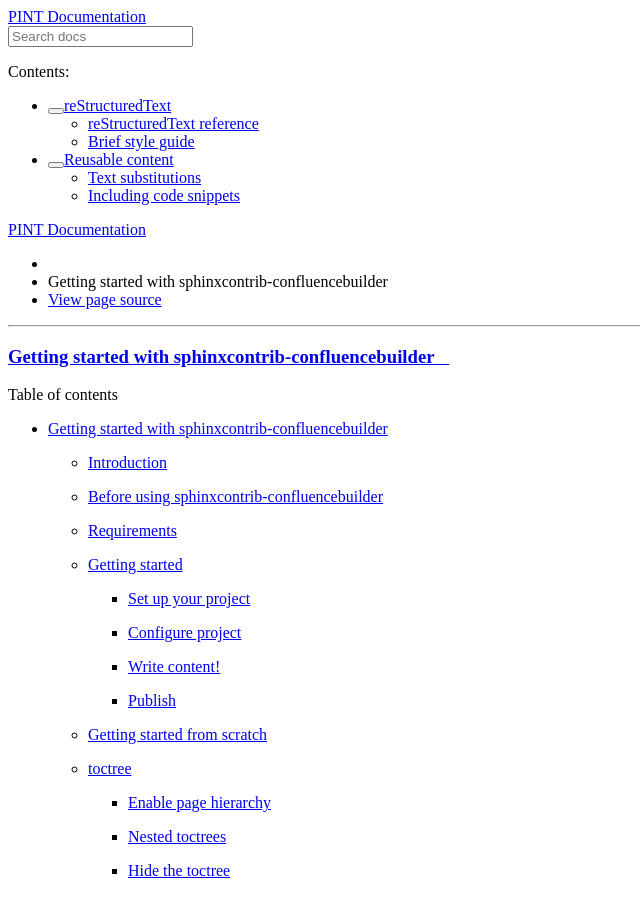
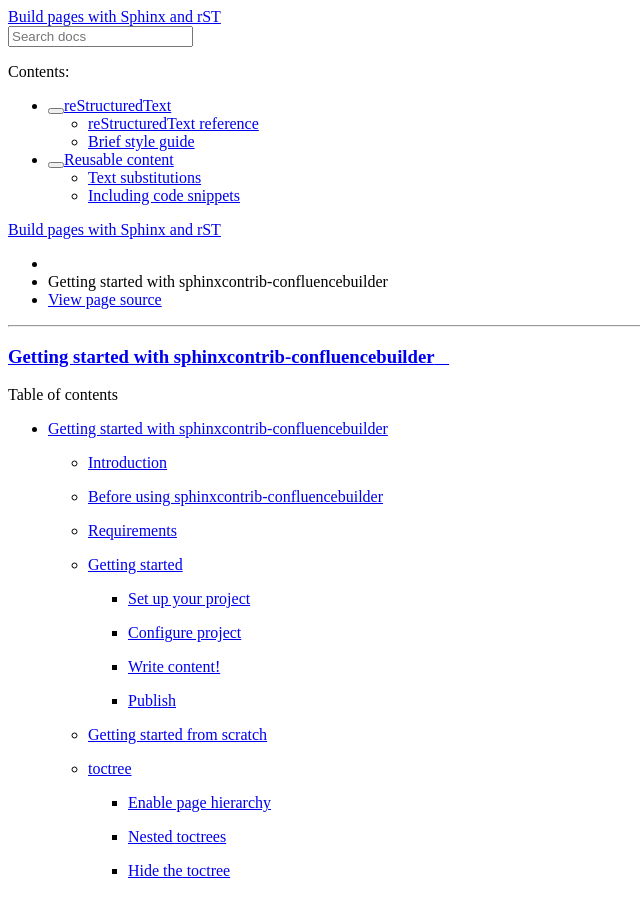
Before and after one commit to zed-eiq/how-to-use-sphinxcontrib-confluencebuilder, a Sphinx documentation site: the page built from source/index.rst, in a window 1280 px wide and 900 px high. Shown: the whole window, without its empty margins (0-640 px from the left). Built offline with Sphinx 7.4.7 and the Read the Docs theme 2.0.0, drawn with Linux system fonts in a browser that asks for light colours.

Commit message:
amended conf.py

```diff
--- a/source/conf.py
+++ b/source/conf.py
@@ -19,7 +19,7 @@
 
 # -- Project information -----------------------------------------------------
 
-project = 'PINT Documentation'
+project = 'Build pages with Sphinx and rST'
 copyright = '2020, EclecticIQ B.V.'
 author = 'EclecticIQ B.V.'
 
@@ -34,9 +34,13 @@
 # ones.
 extensions = [
     'sphinx_rtd_theme',
-    'sphinx.ext.autodoc',
+    #'sphinx.ext.autodoc',
     'sphinxcontrib.confluencebuilder'
 ]
+
+source_suffix = '.rst'
+
+master_doc = "index"
 
 # Add any paths that contain templates here, relative to this directory.
 templates_path = ['_templates']
```
